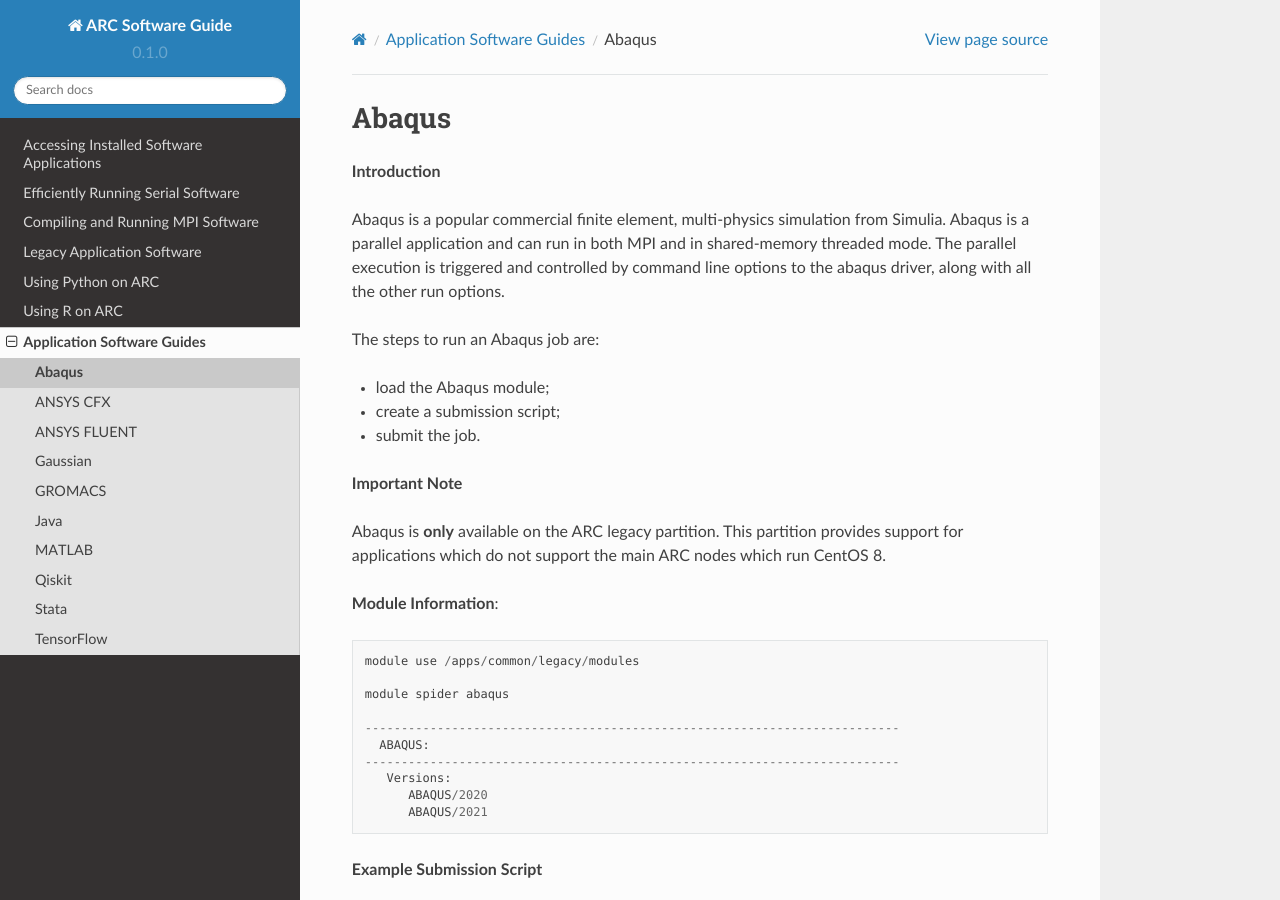
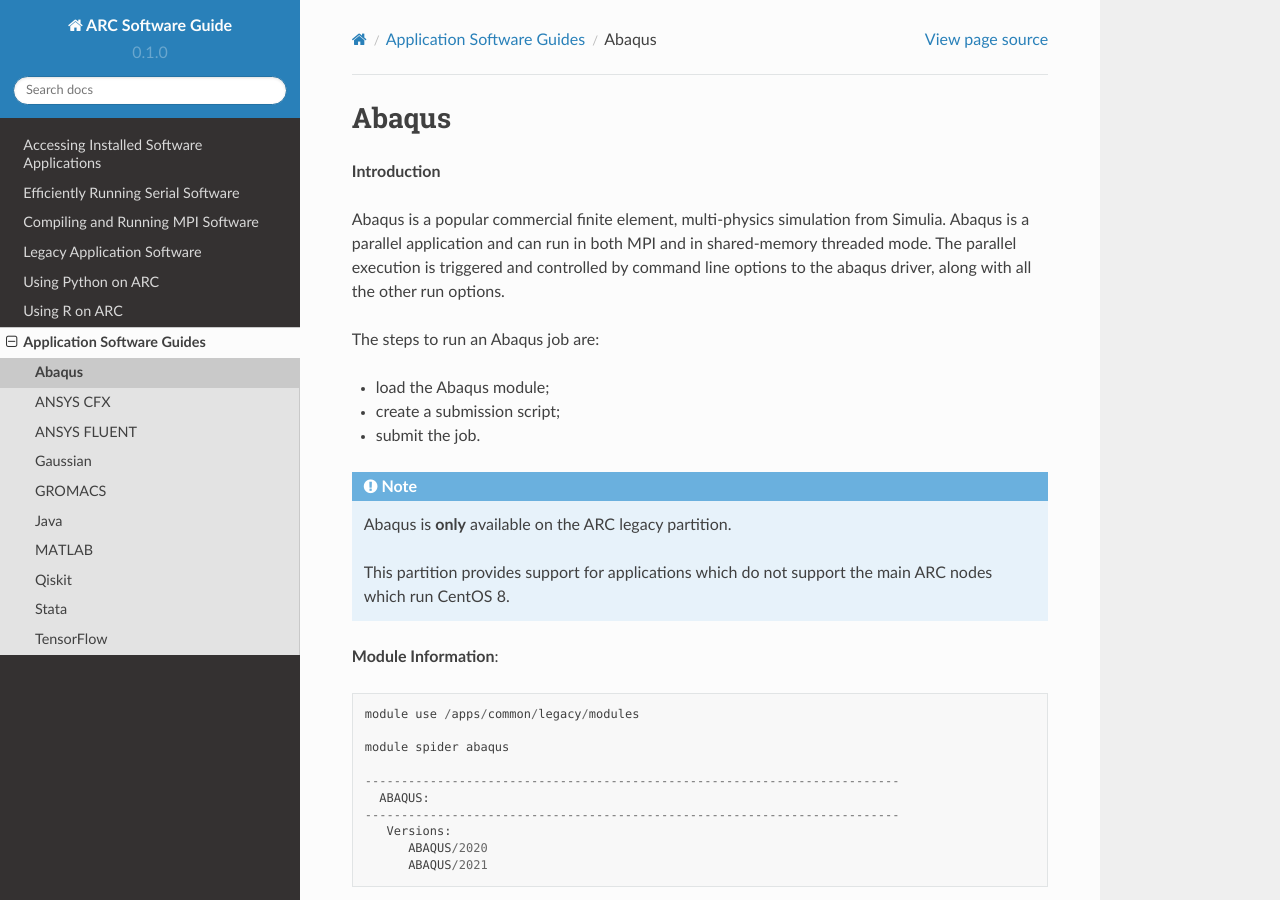
Before and after one commit to oxford-arc/arc-software-guide, a Sphinx documentation site: the page built from docs/source/apps/arc_abaqus.rst, in a window 1280 px wide and 900 px high. Built offline with Sphinx 7.4.7 and the Read the Docs theme 2.0.0, drawn with Linux system fonts in a browser that asks for light colours.

Commit message:
Update arc_abaqus.rst

```diff
--- a/docs/source/apps/arc_abaqus.rst
+++ b/docs/source/apps/arc_abaqus.rst
@@ -11,9 +11,11 @@
 - create a submission script;
 - submit the job.
 
-**Important Note**
 
-Abaqus is **only** available on the ARC legacy partition. This partition provides support for applications which do not support the main ARC nodes which run CentOS 8.
+.. note::
+    Abaqus is **only** available on the ARC legacy partition.
+
+    This partition provides support for applications which do not support the main ARC nodes which run CentOS 8.
 
 **Module Information**::
 
```
